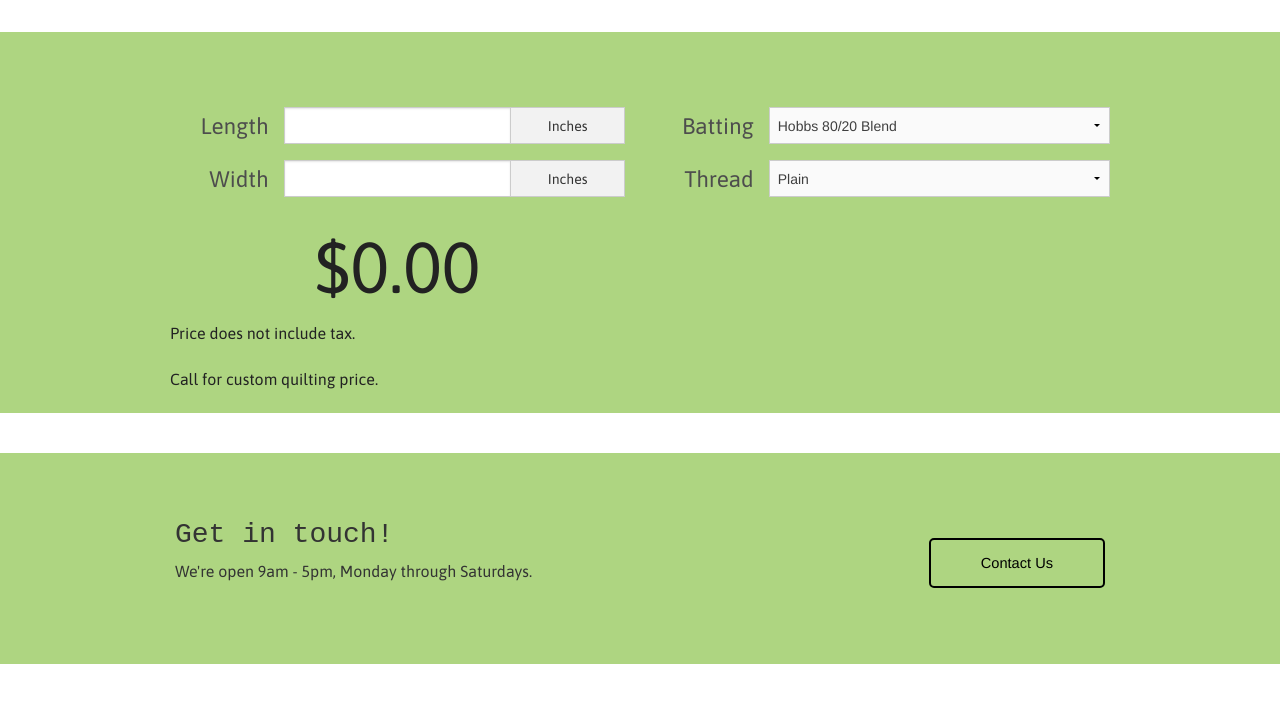
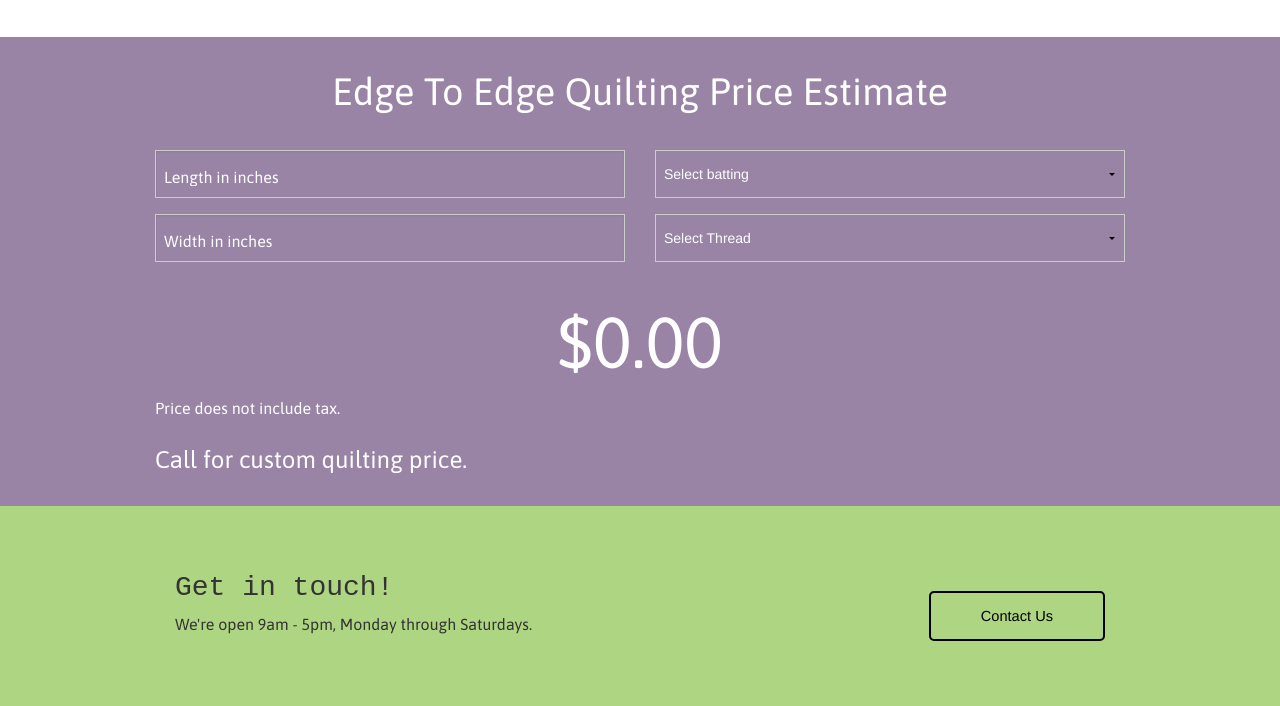
Before and after one commit to clayschick/threadworks, a website: page src/index.html in a window 1280 px wide. Shown: the part 1095-1801 px from the top of the page. Before the commit the page ends 1759 px from the top, so only its background shows below. Drawn offline with Linux system fonts and the light colour scheme.

Commit message:
moved the calc to it's own section

```diff
--- a/src/assets/js/lib/calc.js
+++ b/src/assets/js/lib/calc.js
@@ -3,7 +3,7 @@ var Calc = {
       Calc.config = {
          lengthInput: $("#length-input"),
          widthInput: $("#width-input"),
-         badingInput: $("#bading"),
+         battingInput: $("#batting"),
          threadInput: $("#thread"),
          priceText: $("#price-text")
       };
@@ -20,7 +20,7 @@ var Calc = {
       Calc.config.widthInput
          .keyup(Calc.setValue)
          .data("type", "width");
-      Calc.config.badingInput
+      Calc.config.battingInput
          .change(Calc.setValue)
          .data("type", "bading");
       Calc.config.threadInput
@@ -34,12 +34,12 @@ var Calc = {
    priceData: {
       length: 0.00,
       width: 0.00,
-      bading: 0.00,
+      batting: 0.00,
       thread: 0.05,
       labor: 0.02
    },
    computePrice: function computePrice() {
-      var dimensions = Calc.priceData.length * (Calc.priceData.width + Calc.priceData.bading)
+      var dimensions = Calc.priceData.length * (Calc.priceData.width + Calc.priceData.batting)
       var labor = Calc.priceData.labor + Calc.priceData.thread;
       var price = labor * dimensions;
       Calc.config.priceText.text("$" + $.number(price, 2));
--- a/src/index.html
+++ b/src/index.html
@@ -110,85 +110,42 @@ lang="en" data-useragent="Mozilla/5.0 (compatible; MSIE 10.0; Windows NT 6.2; Tr
                </ul>
             </div>
          </div>
+      </section>
 
-         <div class="solid-background">
+      <section  class="purple-box">
+         <div class="row">
+            <div class="large-12 columns about-box">
+               <div>
+                  <h1>Edge To Edge Quilting Price Estimate</h1>
                   <div class="row" id="estimate-logic">
-               <!-- <h1>Edge To Edge Quilting Price Estimate</h1> -->
-
-               <div class="large-12 columns" id="estimator">
                      <div class="large-6 columns">
-
-                     <div class="row collapse postfix-radius">
-                        <div class="small-3 columns">
-                           <label for="length-input" class="right estimate-input">Length</label>
+                        <input id="length-input" class="estimate-input-text" type="text" placeholder="Length in inches" />
+                        <input id="width-input" class="estimate-input-text" type="text" placeholder="Width in inches" />
                      </div>
-                        <div class="small-6 columns">
-                           <input type="text" id="length-input">
-                        </div>
-                        <div class="small-3 columns">
-                           <span class="postfix">Inches</span>
-                        </div>
-                     </div>
-
-                     <div class="row collapse postfix-radius">
-                        <div class="small-3 columns">
-                           <label for="width-input" class="right estimate-input">Width</label>
-                        </div>
-                        <div class="small-6 columns">
-                           <input type="text" id="width-input" class="estimate-input">
-                        </div>
-                        <div class="small-3 columns">
-                           <span class="postfix">Inches</span>
-                        </div>
-                     </div>
-
-                     <div class="row">
-                        <div id="price-text" class="large-6 large-centered columns">
-                           $0.00
-                        </div>
-                     </div>
-
-                     <div class="row">
-                        <div class="small-12 columns">
-                           <p>Price does not include tax.</p>
-                           <p>Call for custom quilting price.</p>
-                        </div>
-                     </div>
-                  </div>
-
                      <div class="large-6 columns">
-                     <div class="row collapse">
-                        <div class="small-3 columns">
-                           <label for="batting" class="right">Batting</label>
-                        </div>
-                        <div class="small-9 columns">
-                           <select id="batting">
-                              <option value="0.30">Hobbs 80/20 Blend</option>
+                        <select id="batting" class="estimate-input-select">
+                           <option value="0.00">Select batting</option>
+                           <option value="0.30">Hobbs 80/20 blend</option>
                            <option value="0.35">Quilter's Dream 100% Cotton</option>
-                              <option value="0.33">Black Dream Poly</option>
+                           <option value="0.30">Black Dream Poly</option>
                            <option value="0.22">Hobbs Polydown</option>
                            <option value="0.39">Heirloom Wool</option>
                         </select>
-                        </div>
-                     </div>
-
-                     <div class="row collapse">
-                        <div class="small-3 columns">
-                           <label for="thread" class="right">Thread</label>
-                        </div>
-                        <div class="small-9 columns">
-                           <select id="thread">
+                        <select id="thread" class="estimate-input-select">
+                           <option value="default">Select Thread</option>
                            <option value="0.05">Plain</option>
                            <option value="0.07">Varigated</option>
                         </select>
                      </div>
+                     <div id="price-text" class="large-12 columns">
+                        $0.00
+                     </div>
+                  </div>
+                  <p>Price does not include tax.</p>
+                  <h3>Call for custom quilting price.</h3>
                </div>
             </div>
          </div>
-
-            </div>
-         </div>
-
       </section>
 
       <div class=solid-background>
--- a/src/scss/_home.scss
+++ b/src/scss/_home.scss
@@ -29,8 +29,8 @@ body {
    //height: 200px;
 }
 #estimate-button {
-   //background-color: rgba(174,213,129,0.55);
-   background-color: rgba(66, 39,59,0.80);
+   background-color: rgba(174,213,129,0.55);
+   //background-color: rgba(66, 39,59,0.80);
    position: relative;
    margin-top: 100%;
    font-family: inherit;
@@ -50,10 +50,8 @@ body {
 }
 .purple-box {
    //background-color: rgba(66, 39,59,0.55);
-   //background-color: #9575CD;
+   background-color: rgba(119, 91, 136, 0.75);
    padding: 10px 35px;
-   margin-top: 15%;
-   font-family: inherit;
    h1 {
       // TODO: change this to a percentage or use the foundation function
       font-size: 38px;
@@ -62,62 +60,60 @@ body {
    h2,
    h3 {
       line-height: inherit;
+      font-family: inherit;
+   }
+   h3 {
       text-align: left;
    }
+}
 #estimate-logic {
-      //background-color: rgba(66, 39,59, 1);
    margin-top: 30px;
-      input[type=text].estimate-input {
+   .estimate-inputs {
       background-color: inherit;
       color: #fff;
-         font-size: $estimate-input-font-size;
       height: ($estimate-input-font-size + ($form-spacing * 1.5) - rem-calc(1));
-         line-height: ($estimate-input-font-size + ($form-spacing * 1.5) - rem-calc(1));
       &::-webkit-input-placeholder {
          font-size: initial;
+         color: #fff;
       }
       &::-moz-placeholder {
          font-size: initial;
+         color: #fff;
       }
       &:-ms-input-placeholder {
          font-size: initial;
+         color: #fff;
       }
       &:-moz-placeholder {
          font-size: initial;
+         color: #fff;
       }
       &:focus {
          background-color: inherit;
       }
+   }
+   .estimate-input-text {
+      @extend .estimate-inputs;
+      font-size: $estimate-input-font-size;
+      line-height: ($estimate-input-font-size + ($form-spacing * 1.5) - rem-calc(1));
+   }
+   .estimate-input-select {
+      @extend .estimate-inputs;
    }
    label {
       font-size: inherit;
       color: #fff;
    }
    #price-text {
-
-         //color: rgba(169,168,204,1);
-      }
+      font-size: 72px;
+      text-align: center;
+      margin-top: 10px;
    }
 }
 
 // Estimate Calculator
 #estimator {
    padding-top: 40px;
-}
-#estimate-logic {
-   //background-color: rgba(66, 39,59,0.55);
-   //background-color: rgba(172, 82, 213, 0.75);
-   margin-top: 35px;
-   padding-top: 35px;
-   label {
-      font-size: 1.25em;
-      margin-right: 15px;
-      padding-top: 3px;
-   }
-   #price-text {
-      font-size: 72px;
-      text-align: center;
-   }
 }
 
 .hero-content {
```
Also changed, not shown: src/assets/css/main.css. Lines whose indentation alone changed are shown as unchanged.
